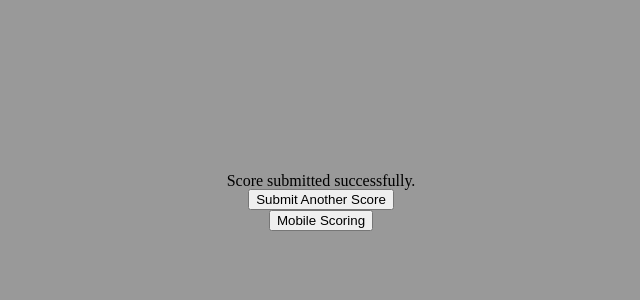
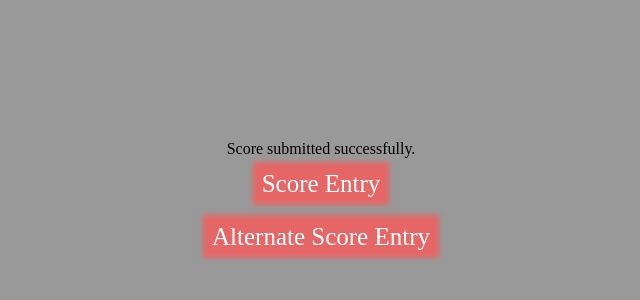
Before and after one commit to texasdiaz/FLLTS2013, a plain HTML site: page Web Pages/Success.html in a window 1280 px wide. Shown: the part 198-498 px from the top of the page, without its empty margins (319-959 px from the left). Drawn offline with Linux system fonts and the light colour scheme.

Commit message:
Success: Use common link format
Use the same link format as is used elsewhere.
Signed-off-by:Courtney Goeltzenleuchter <courtney@coloradofirst.org>

```diff
--- a/Web Pages/Success.html
+++ b/Web Pages/Success.html
@@ -13,11 +13,10 @@
             <div id="cell">
                 <div id="centerdHeader">
                     Score submitted successfully.<br/>
-                    <input type='button' class="valid" onclick="redirect('Score_Entry.html')" value="Submit Another Score">
+                    <a href="Score_Entry.html" class="biglinks">Score Entry</a>
                 </div>
                 <div id="centerdHeader">
-                    <input type='button' class="valid" onclick="redirect('tester.html')" value="Mobile Scoring">
-
+                    <a href="alt-scorer.html" class="biglinks">Alternate Score Entry</a>
                 </div>
             </div>
         </div>
```
